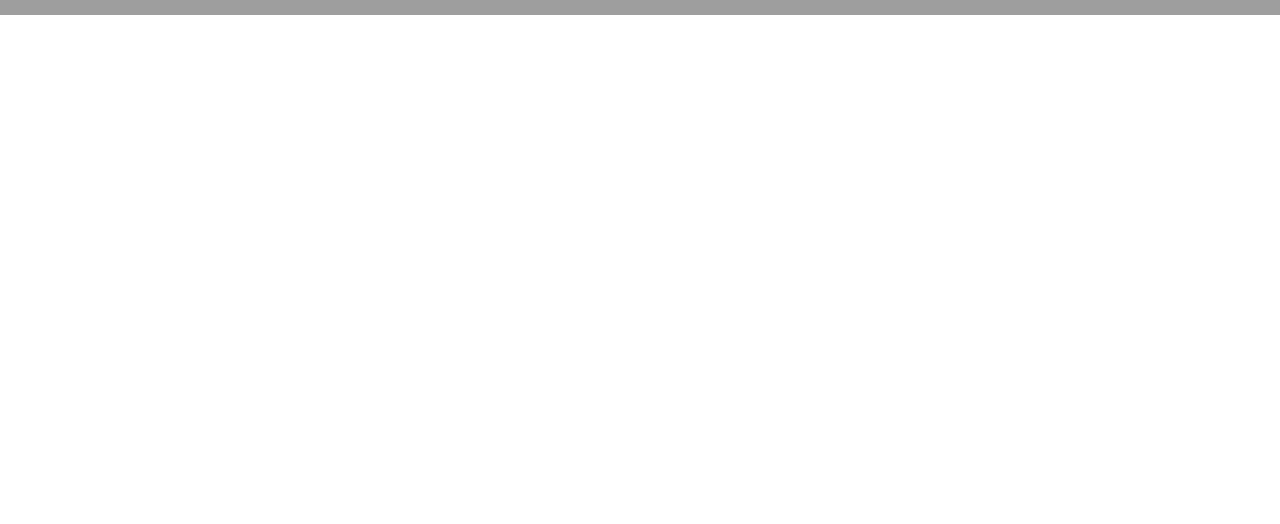
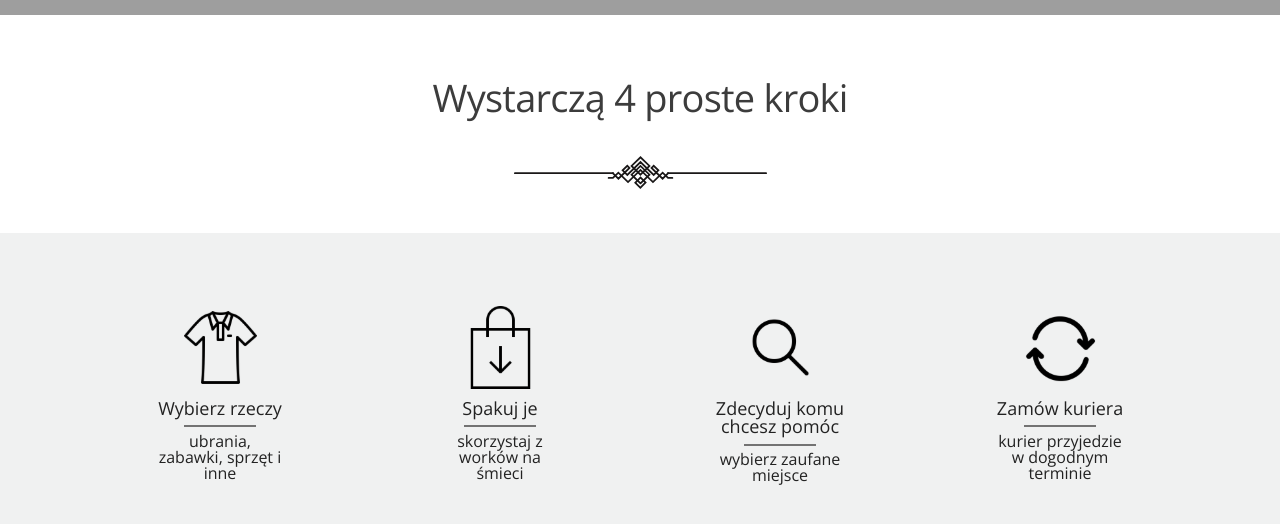
Before and after one commit to AdamSawka/Superfluous, a React (Create React App) app: page / in a window 1280 px wide. Shown: the part 1169-1693 px from the top of the page. Before the commit the page ends 1184 px from the top, so only its background shows below. Built offline with nearby package versions, Linux system fonts and the light colour scheme; grey boxes are pictures that could not be loaded.

Commit message:
Added styles for FourSteps section

```diff
--- /dev/null
+++ b/src/components/FourSteps.js
@@ -0,0 +1,31 @@
+import React from "react";
+import Decoration from "../assets/Decoration.svg"
+import Icon_1 from "../assets/Icon-1.svg"
+import Icon_2 from "../assets/Icon-2.svg"
+import Icon_3 from "../assets/Icon-3.svg"
+import Icon_4 from "../assets/Icon-4.svg"
+
+
+function FourSteps (){
+    return(
+        <>
+        <div className="steps-content">
+            <div className="steps-title">
+                <h2>Wystarczą 4 proste kroki</h2>
+                <div className="steps-decoration"><img src={Decoration} alt="decoration"/></div>
+            </div>
+            <div className="steps-elements">
+                <div className="steps-element steps-element1"><img src={Icon_1} alt=""/><h3>Wybierz rzeczy</h3><br/><p>ubrania, zabawki, sprzęt i inne</p></div>
+                <div className="steps-element steps-element2"><img src={Icon_2} alt=""/><h3>Spakuj je</h3><br/><p>skorzystaj z worków na śmieci</p></div>
+                <div className="steps-element steps-element3"><img src={Icon_3} alt=""/><h3>Zdecyduj komu chcesz pomóc</h3><br/><p>wybierz zaufane miejsce</p></div>
+                <div className="steps-element steps-element4"><img src={Icon_4} alt=""/><h3>Zamów kuriera</h3><br/><p>kurier przyjedzie w dogodnym terminie</p></div>
+            </div>
+
+        </div>
+
+        </>
+    )
+
+
+}
+export default FourSteps
--- a/src/components/HomeMain.js
+++ b/src/components/HomeMain.js
@@ -1,8 +1,9 @@
 import React from "react"
 import HomeHeroImage from "../assets/Home-Hero-Image.jpg"
 import Decoration from "../assets/Decoration.svg"
-import HomeInfo from "./HomeInfo";
-import {Link} from "react-router-dom";
+import HomeInfo from "./HomeInfo"
+import {Link} from "react-router-dom"
+import FourSteps from "./FourSteps";
 
 function HomeMain() {
 
@@ -23,6 +24,7 @@ function HomeMain() {
                 </div>
             </div>
             <HomeInfo/>
+            <FourSteps/>
         </>
     )
 }
--- /dev/null
+++ b/src/scss/_FourSteps.scss
@@ -0,0 +1,67 @@
+.steps-content {
+  .steps-title {
+    margin-top: 55px;
+
+    & > h2 {
+      text-align: center;
+      font: normal normal normal 38px/55px $font-base;
+      letter-spacing: -0.76px;
+      color: $--dark_color;
+      opacity: 1;
+      margin-bottom: 31px;
+    }
+
+    .steps-decoration {
+      display: flex;
+      justify-content: center;
+      margin-bottom: 44px;
+    }
+  }
+
+  .steps-elements {
+    display: flex;
+    justify-content: center;
+    height: 325px;
+    background-color: $--light_color;
+
+    .steps-element {
+      position: relative;
+      width: 130px;
+      text-align: center;
+      margin: 73px 75px 0 75px;
+
+      & > img {
+        width: 83px;
+        height: 83px;
+        margin-bottom: 10px;
+      }
+
+      & > h3 {
+        font-size: 18px;
+        font-weight: normal;
+        &::before{
+          position: absolute;
+          width: 70px;
+          top: 119px;
+          left: 29px;
+          content: "";
+          border: 1px solid $--gray_color;
+        }
+      }
+
+      & > p {
+        font-size: 16px;
+        font-weight: normal;
+      }
+    }
+    .steps-element3{
+      & h3{
+        &::before{
+          top: 138px;
+        }
+      }
+    }
+  }
+
+
+}
--- a/src/scss/_Navigation.scss
+++ b/src/scss/_Navigation.scss
@@ -109,7 +109,7 @@
       }
     }
     @include medium {
-      margin-top: -370px;
+      margin-top: -310px;
       height:300px;
     }
   }
--- a/src/scss/main.scss
+++ b/src/scss/main.scss
@@ -8,3 +8,4 @@
 @import "App";
 @import "Navigation";
 @import "HomeInfo";
+@import "FourSteps";
```
